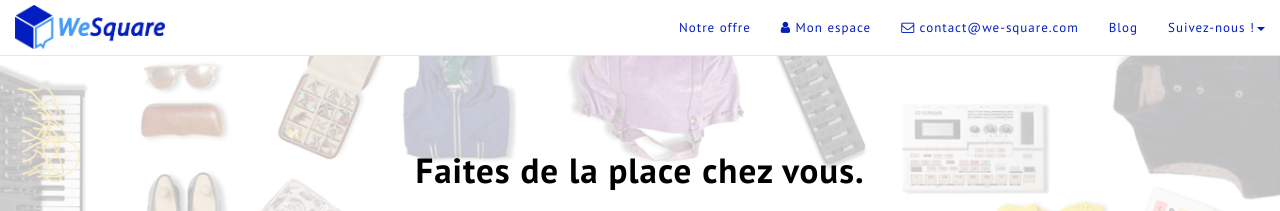
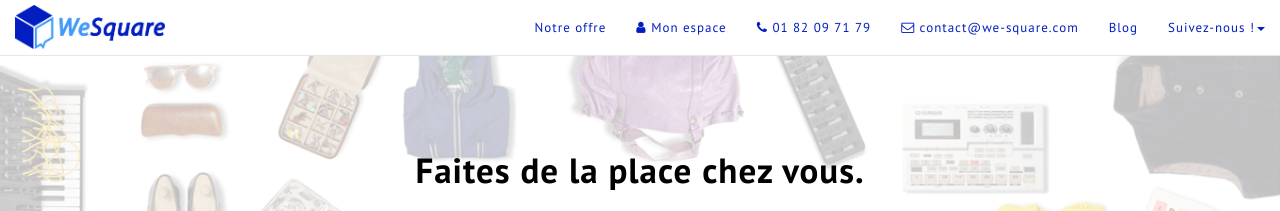
Before and after one commit to Seb1501/wesquare, a Jekyll site: the page built from index.html, in a window 1280 px wide. Shown: the top 211 px of the page. Built offline with Jekyll 4.4.1, drawn with Linux system fonts in a browser that asks for light colours; nearby versions of some CDN libraries; Markdown is read by kramdown in place of the engine named in the settings.

Commit message:
Chaine YouTube + Tel

```diff
--- a/_layouts/default.html
+++ b/_layouts/default.html
@@ -134,11 +134,11 @@
               </a>
             </li>
 
-            <!-- <li>
+            <li>
                <a href="#" id="title-nav">
-                <i class="fa fa-phone"></i> 06 61 73 80 39
+                <i class="fa fa-phone"></i> 01 82 09 71 79
                </a>
-            </li> -->
+            </li>
             <li>
               <a href="mailto:contact@we-square.com" id="title-nav">
                 <i class="fa fa-envelope-o"></i> contact@we-square.com
@@ -159,6 +159,7 @@
               <ul class="dropdown-menu" role="menu">
                 <li><a href="https://www.facebook.com/Welcome2WeSquare" target="_BLANK"> <i class="fa fa-facebook-square"></i> Facebook</a></li>
                 <li><a href="http://instagram.com/we_square" target="_BLANK"> <i class="fa fa-instagram"></i> Instagram</a></li>
+                <li><a href="https://youtube.com/channel/UC_jHjuQRpD0hpQt2NAceStw" target="_BLANK"> <i class="fa fa-youtube-square"></i> YouTube</a></li>
               </ul>
             </li>
           </ul>
@@ -188,11 +189,11 @@
                   <i class="fa fa-instagram fa-2x"></i>
                 </a>
               </li>
-              <!-- <li>
-                <a href="https://youtube.com/projectX">
-                  <i class="fa fa-youtube fa-2x"></i>
+              <li>
+                <a href="https://youtube.com/channel/UC_jHjuQRpD0hpQt2NAceStw" target="_BLANK">
+                  <i class="fa fa-youtube-square fa-2x"></i>
                 </a>
-              </li> -->
+              </li>
             </ul>
           </div>
           <div class="col-xs-6 col-sm-9 text-right">
```
Also changed, not shown: 10 other files.
